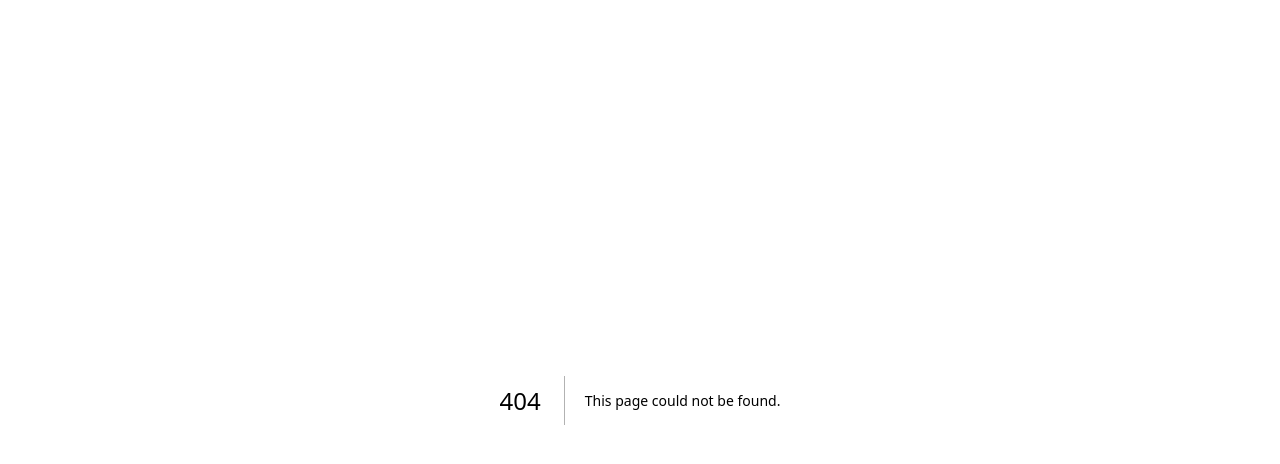
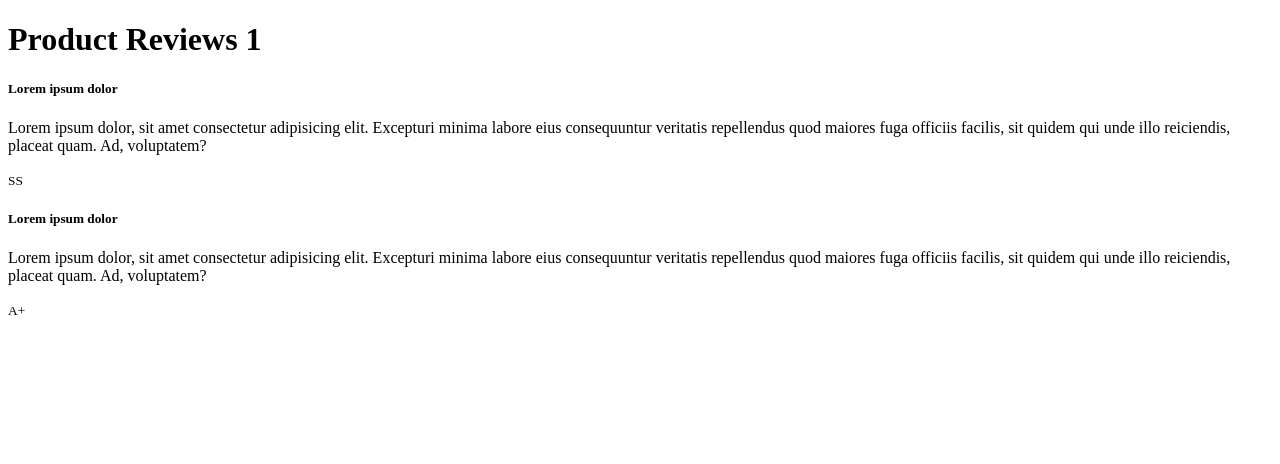
Before and after one commit to AltamiroF-22/Learnig_Next.js_14, a Next.js app: page /products/1/reviews/1 in a window 1280 px wide. Before the commit this address had no page. Shown: the top 464 px of the page. Built offline with nearby package versions, Linux system fonts and the light colour scheme.

Commit message:
dynamic Id

```diff
--- /dev/null
+++ b/src/app/products/[productId]/reviews/[reviewId]/page.tsx
@@ -0,0 +1,34 @@
+export default function ProductReviews({
+  params,
+}: {
+  params: {
+    reviewId: string;
+  };
+}) {
+  return (
+    <>
+      <h1>Product Reviews {params.reviewId}</h1>
+
+      <article>
+        <h5>Lorem ipsum dolor</h5>
+        <p>
+          Lorem ipsum dolor, sit amet consectetur adipisicing elit. Excepturi
+          minima labore eius consequuntur veritatis repellendus quod maiores
+          fuga officiis facilis, sit quidem qui unde illo reiciendis, placeat
+          quam. Ad, voluptatem?
+        </p>
+        <small>SS</small>
+      </article>
+      <article>
+        <h5>Lorem ipsum dolor</h5>
+        <p>
+          Lorem ipsum dolor, sit amet consectetur adipisicing elit. Excepturi
+          minima labore eius consequuntur veritatis repellendus quod maiores
+          fuga officiis facilis, sit quidem qui unde illo reiciendis, placeat
+          quam. Ad, voluptatem?
+        </p>
+        <small>A+</small>
+      </article>
+    </>
+  );
+}
```
Also changed, not shown: src/app/products/[productId]/page.tsx (added, +13 -0 lines), src/app/products/page.tsx (added, +10 -0 lines), src/app/products/[productId]/reviews/.txt (added).
